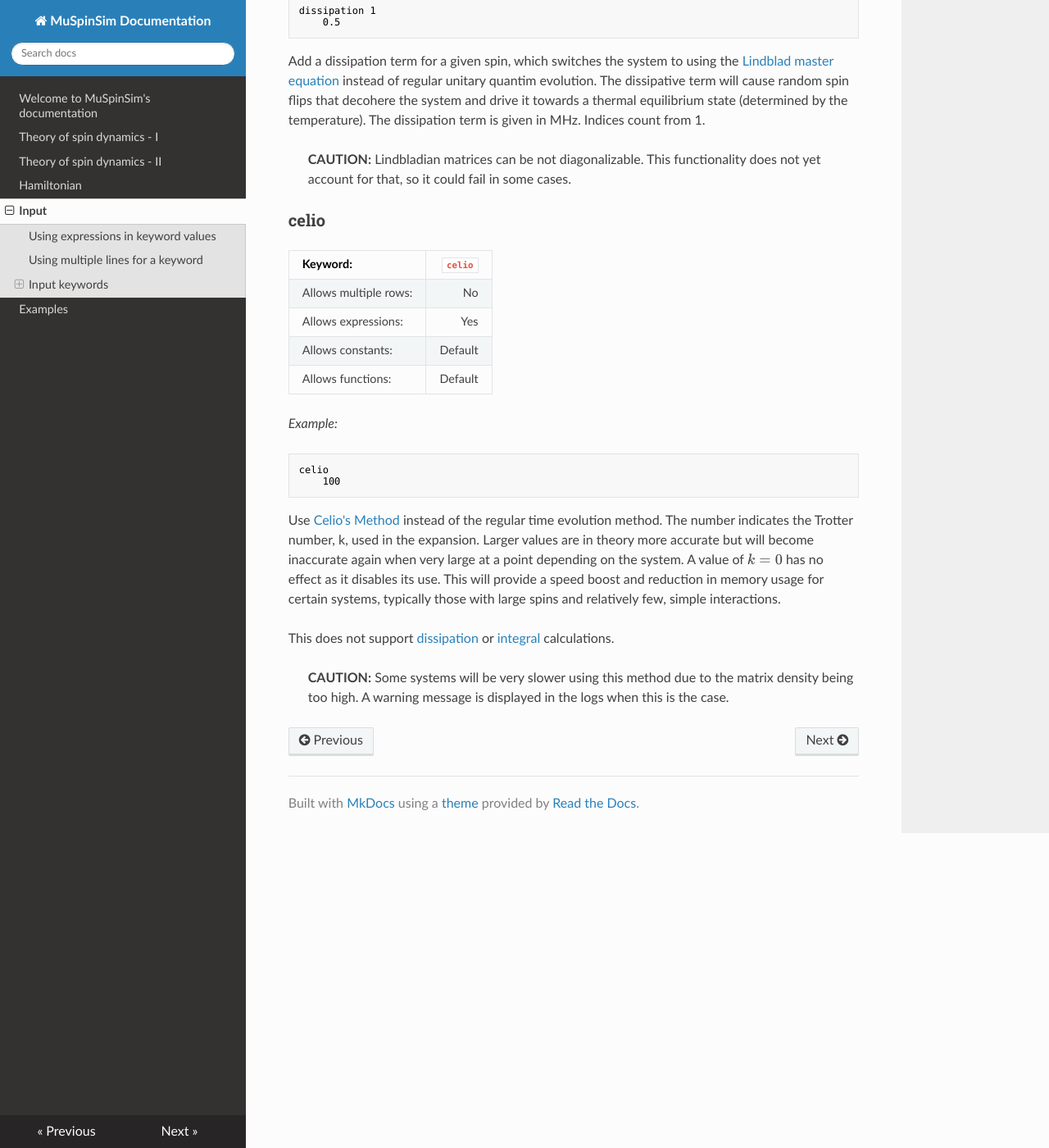
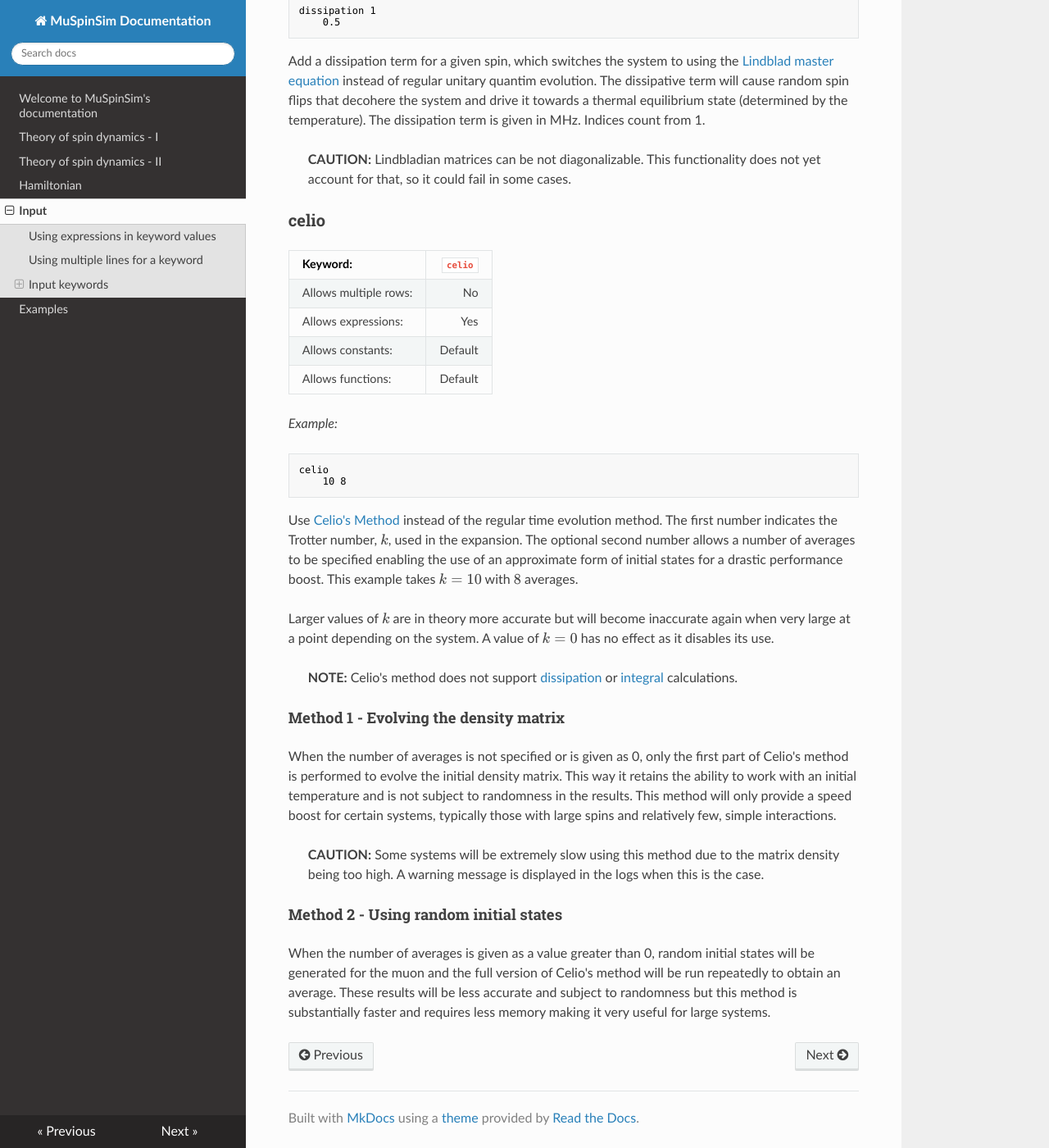
Before and after one commit to muon-spectroscopy-computational-project/muspinsim, an MkDocs documentation site: the page built from docs/docs/input.md, in a window 1280 px wide and 1400 px high, scrolled down 13106 px. Shown: the whole window at 82% size. Built offline with MkDocs 1.6.1, drawn with Linux system fonts in a browser that asks for light colours; nearby versions of some CDN libraries.

Commit message:
Include information about using random initial states

````diff
--- a/docs/docs/input.md
+++ b/docs/docs/input.md
@@ -446,12 +446,21 @@
 *Example:*
 ```plaintext
 celio
-    100
+    10 8
 ```
 
+Use [Celio's Method](./theory_2.md#celios-method) instead of the regular time evolution method. The first number indicates the Trotter number, $k$, used in the expansion. The optional second number allows a number of averages to be specified enabling the use of an approximate form of initial states for a drastic performance boost. This example takes $k = 10$ with $8$ averages.
 
-Use [Celio's Method](./theory_2.md#celios-method) instead of the regular time evolution method. The number indicates the Trotter number, k, used in the expansion. Larger values are in theory more accurate but will become inaccurate again when very large at a point depending on the system. A value of $k = 0$ has no effect as it disables its use. This will provide a speed boost and reduction in memory usage for certain systems, typically those with large spins and relatively few, simple interactions.
+Larger values of $k$ are in theory more accurate but will become inaccurate again when very large at a point depending on the system. A value of $k = 0$ has no effect as it disables its use.
 
-This does not support [dissipation](#dissipation) or [integral](#y_axis) calculations.
+> **NOTE:** Celio's method does not support [dissipation](#dissipation) or [integral](#y_axis) calculations.
 
-> **CAUTION:** Some systems will be very slower using this method due to the matrix density being too high. A warning message is displayed in the logs when this is the case.
+#### Method 1 - Evolving the density matrix
+
+When the number of averages is not specified or is given as 0, only the first part of Celio's method is performed to evolve the initial density matrix. This way it retains the ability to work with an initial temperature and is not subject to randomness in the results. This method will only provide a speed boost for certain systems, typically those with large spins and relatively few, simple interactions.
+
+> **CAUTION:** Some systems will be extremely slow using this method due to the matrix density being too high. A warning message is displayed in the logs when this is the case.
+
+#### Method 2 - Using random initial states
+
+When the number of averages is given as a value greater than 0, random initial states will be generated for the muon and the full version of Celio's method will be run repeatedly to obtain an average. These results will be less accurate and subject to randomness but this method is substantially faster and requires less memory making it very useful for large systems.
````
Also changed, not shown: docs/docs/theory_2.md (+2 -0 lines).
